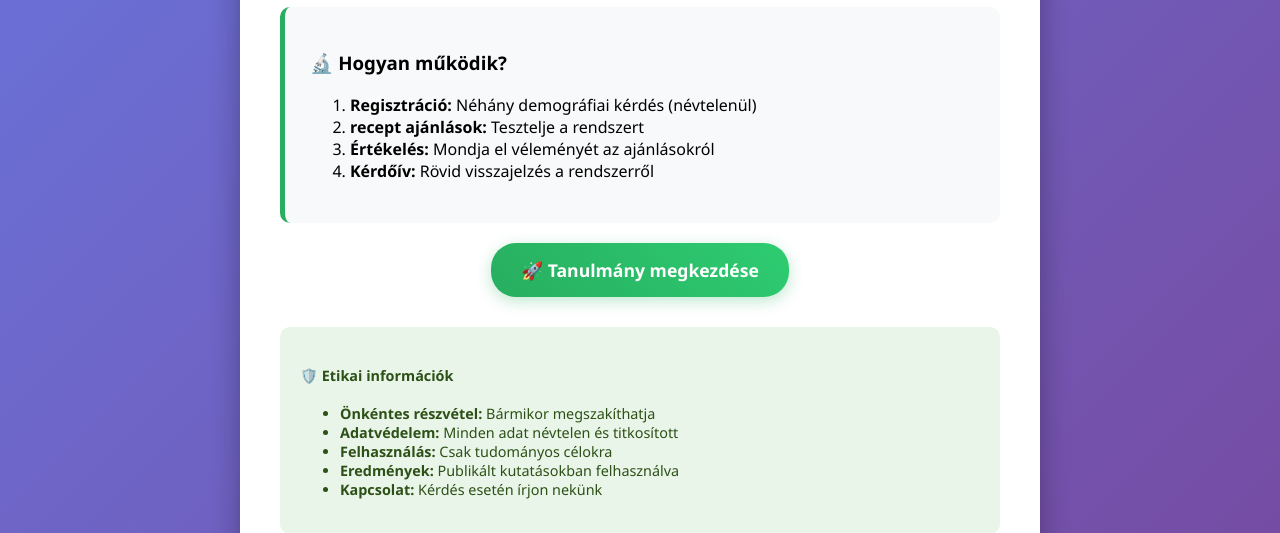
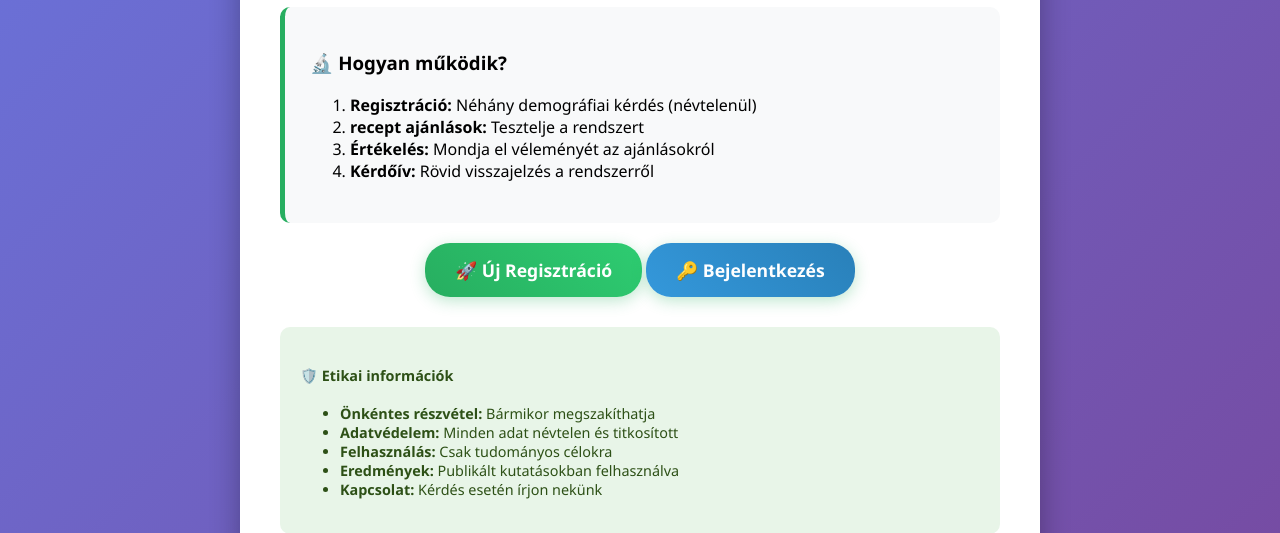
Before and after one commit to bvin81/sustainable-recipe-recommender_v4, a Flask app: page / in a window 1280 px wide. Shown: the part 747-1280 px from the top of the page. Run offline with Flask 3, Linux system fonts and the light colour scheme.

Commit message:
Update welcome.html

```diff
--- a/templates/welcome.html
+++ b/templates/welcome.html
@@ -142,7 +142,8 @@
         </div>
 
         <div class="text-center">
-            <a href="/register" class="btn">🚀 Tanulmány megkezdése</a>
+            <a href="/register" class="btn">🚀 Új Regisztráció</a>
+            <a href="/login" class="btn" style="background: linear-gradient(45deg, #3498db, #2980b9);">🔑 Bejelentkezés</a>
         </div>
 
         <div class="ethics-note">
```
